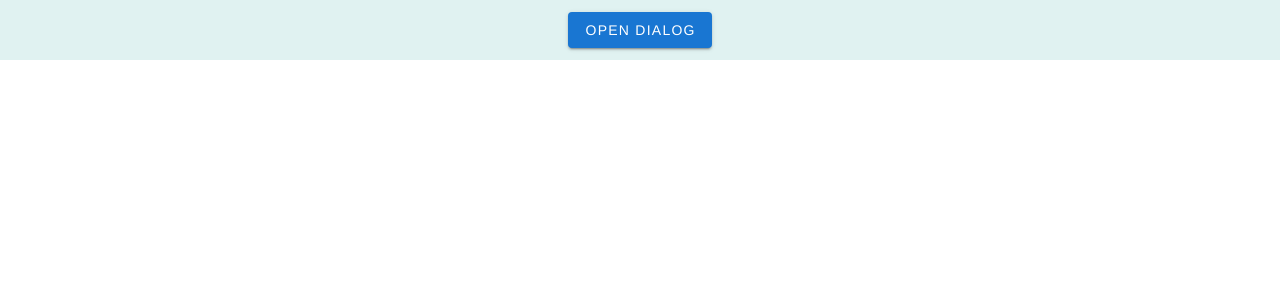
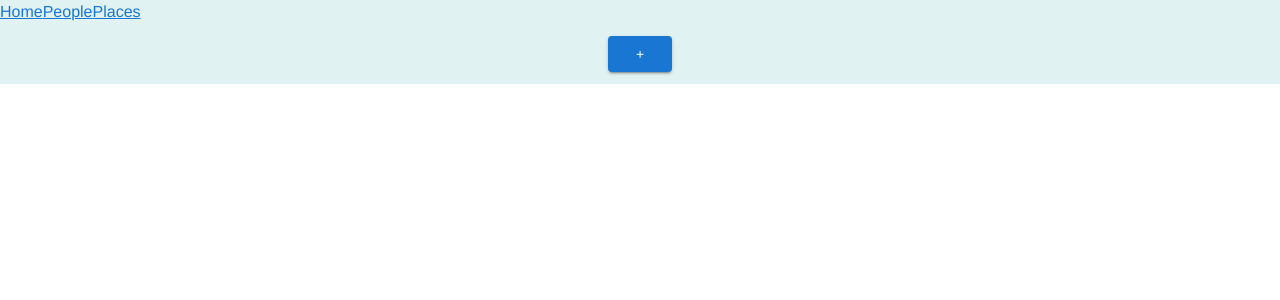
Before and after one commit to Yakhnitsa/vue-todo-app, a Vue app: page / in a window 1280 px wide. Shown: the top 300 px of the page. Built offline with nearby package versions, Linux system fonts and the light colour scheme.

Commit message:
push todo edit dialog activator to slot

```diff
--- a/src/App.vue
+++ b/src/App.vue
@@ -10,6 +10,11 @@
 <!--  </div>-->
   <v-app>
     <v-container class="teal lighten-5" fluid>
+      <v-row>
+              <router-link to="/">Home</router-link>
+              <router-link to="/people">People</router-link>
+              <router-link to="/places">Places</router-link>
+      </v-row>
       <v-row>
         <router-view></router-view>
       </v-row>
--- a/src/components/TodoEditDialog.vue
+++ b/src/components/TodoEditDialog.vue
@@ -5,19 +5,11 @@
             max-width="600px"
     >
         <template v-slot:activator="{ on, attrs }">
-            <slot name="activator">
-                <v-btn
-                        color="primary"
-                        dark
-                        v-bind="attrs"
-                        v-on="on"
-                >
-                    Open Dialog
-                </v-btn>
+            <slot name="activator" :activate="on" :attrs="attrs">
 
             </slot>
+        </template>
 
-        </template>
         <v-card>
             <v-card-title>
                 <span class="headline">Edit Todo</span>
@@ -119,6 +111,9 @@
             saveAndClose(){
                 this.$emit('save-todo',this.todoForm);
             },
+            open(){
+                this.dialog = true;
+            },
             close(){
                 this.dialog = false;
             },
--- a/src/views/Home.vue
+++ b/src/views/Home.vue
@@ -1,6 +1,15 @@
 <template>
   <v-container fluid>
-    <todo-edit-dialog></todo-edit-dialog>
+    <todo-edit-dialog>
+      <template v-slot:activator="props">
+        <v-btn
+                color="primary"
+                v-bind="props.attrs"
+                v-on="props.activate">
+          +
+        </v-btn>
+      </template>
+    </todo-edit-dialog>
   </v-container>
 </template>
 
```
Also changed, not shown: 1 other file (tests, documents, lock files or other folders).
